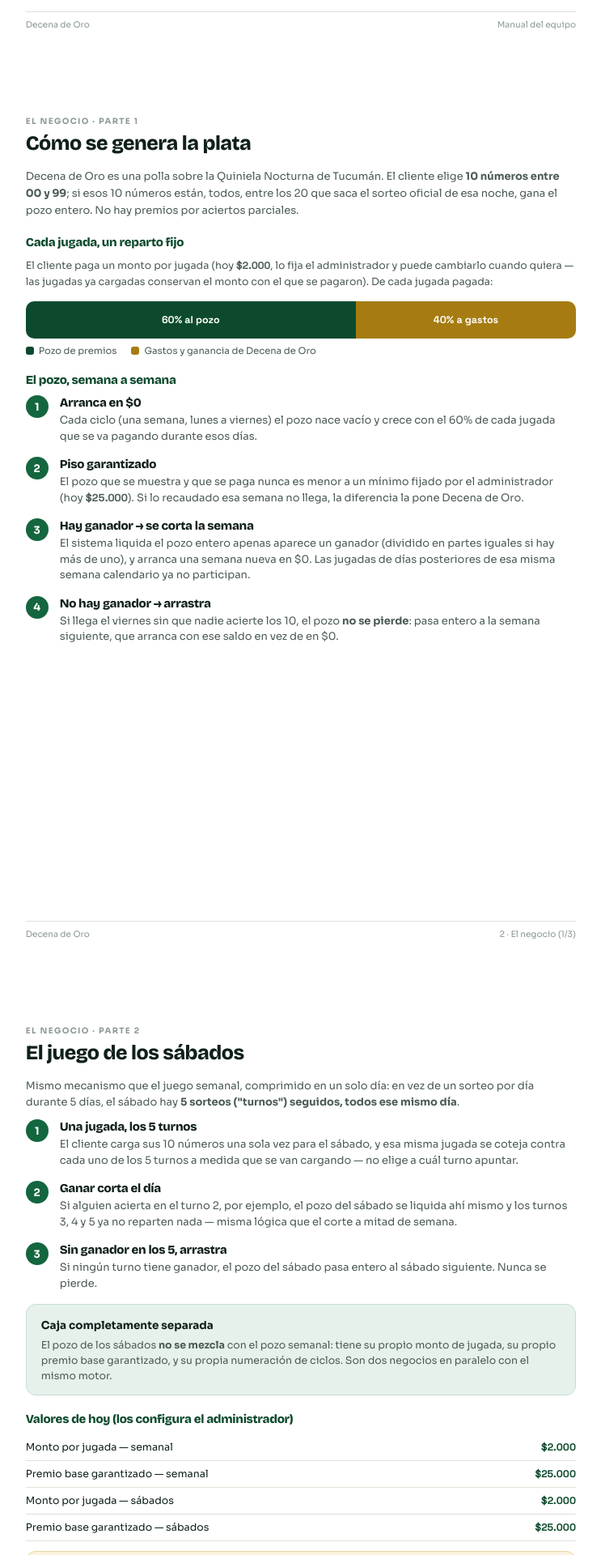
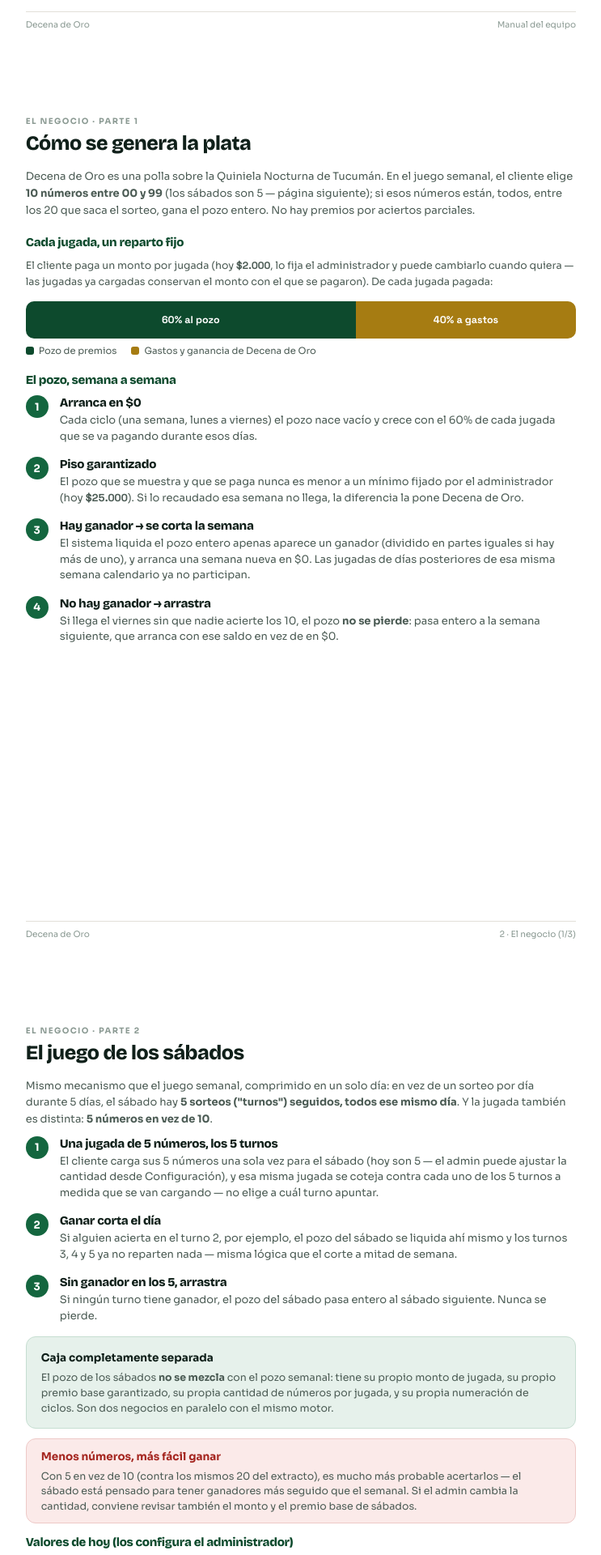
Before and after one commit to danqueve/polla, a PHP site: page /polla/doc/fuentes/manual-equipo.html in a window 1280 px wide. Shown: the part 1040-2960 px from the top of the page at 81% size, without its empty margins (25-768 px from the left). Run offline with PHP 8.4, Linux system fonts and the light colour scheme.

Commit message:
Jugadas de sabados: 5 numeros en vez de 10
El extracto de sabados sigue en 20 numeros (sin cambios); solo la
cantidad que elige el cliente por jugada baja a 5, con su propio
parametro (numeros_por_jugada_sabado) separado del semanal (10).
No hizo falta tocar el esquema: la cantidad nunca estuvo restringida
a nivel de fila, solo se validaba en PHP.

Se corrige ademas la guia de doc/fuentes/README.md: el flag
--virtual-time-budget rompe la generacion de PDF en documentos
grandes como manual-equipo.html.

Co-Authored-By: Claude Sonnet 5 <noreply@anthropic.com>

```diff
--- a/admin/configuracion/guardar.php
+++ b/admin/configuracion/guardar.php
@@ -15,6 +15,7 @@ $premioBaseSabado = trim($_POST['premio_base_sabado'] ?? '');
 $horarioSemanal   = trim($_POST['horario_limite_semanal'] ?? '');
 $horarioSabado    = trim($_POST['horario_limite_sabado'] ?? '');
 $comisionPorcentaje = trim($_POST['comision_jugada_porcentaje'] ?? '');
+$cantidadSabado      = trim($_POST['numeros_por_jugada_sabado'] ?? '');
 
 $old = [
     'monto_jugada'               => $monto,
@@ -24,6 +25,7 @@ $old = [
     'horario_limite_semanal'     => $horarioSemanal,
     'horario_limite_sabado'      => $horarioSabado,
     'comision_jugada_porcentaje' => $comisionPorcentaje,
+    'numeros_por_jugada_sabado'  => $cantidadSabado,
 ];
 
 try {
@@ -36,11 +38,13 @@ try {
     $configuracion->actualizarPremioBaseSabado($premioBaseSabado, $usuarioId);
     $configuracion->actualizarHorarios($horarioSemanal, $horarioSabado, $usuarioId);
     $configuracion->actualizarComisionJugadaPorcentaje($comisionPorcentaje, $usuarioId);
+    $configuracion->actualizarNumerosPorJugadaSabado($cantidadSabado, $usuarioId);
 
     setFlash('success',
         'Configuración actualizada: monto de jugada ' . formatPesos($monto)
         . ' · premio base ' . formatPesos($premioBase)
         . ' · sábados ' . formatPesos($montoSabado) . '/' . formatPesos($premioBaseSabado)
+        . ' (' . $cantidadSabado . ' números)'
         . ' · comisión ' . $comisionPorcentaje . '%.'
     );
 } catch (ValidacionException $e) {
--- a/doc/fuentes/manual-equipo.html
+++ b/doc/fuentes/manual-equipo.html
@@ -144,7 +144,7 @@ table.permisos td.centro { font-size: 14px; }
         <div style="text-align:center;margin-top:20px">
             <span class="chip-rol">🛡 Administrador</span>
             <span class="chip-rol">👤 Supervisor</span>
-            <span class="chip-rol oro">🔗 Vendedor</span>
+            <span class="chip-rol oro">💰 Vendedor</span>
         </div>
         <div style="text-align:center;margin-top:26px;color:rgba(255,255,255,.6);font-size:12px">
             Este manual marca con <span style="color:#f2d382;font-weight:700">★</span>
@@ -161,9 +161,10 @@ table.permisos td.centro { font-size: 14px; }
     <h2 class="titulo">Cómo se genera la plata</h2>
     <p style="color:#4b5b54;font-size:13px;line-height:1.6;margin-bottom:4px">
         Decena de Oro es una polla sobre la Quiniela Nocturna de Tucumán.
-        El cliente elige <b>10 números entre 00 y 99</b>; si esos 10 números
-        están, todos, entre los 20 que saca el sorteo oficial de esa noche,
-        gana el pozo entero. No hay premios por aciertos parciales.
+        En el juego semanal, el cliente elige <b>10 números entre 00 y 99</b>
+        (los sábados son 5 — página siguiente); si esos números están, todos,
+        entre los 20 que saca el sorteo, gana el pozo entero. No hay premios
+        por aciertos parciales.
     </p>
 
     <h3 class="sub">Cada jugada, un reparto fijo</h3>
@@ -217,14 +218,16 @@ table.permisos td.centro { font-size: 14px; }
     <p style="color:#4b5b54;font-size:13px;line-height:1.6;margin-bottom:10px">
         Mismo mecanismo que el juego semanal, comprimido en un solo día:
         en vez de un sorteo por día durante 5 días, el sábado hay
-        <b>5 sorteos ("turnos") seguidos, todos ese mismo día</b>.
+        <b>5 sorteos ("turnos") seguidos, todos ese mismo día</b>. Y la jugada
+        también es distinta: <b>5 números en vez de 10</b>.
     </p>
 
     <div class="paso">
         <div class="num">1</div>
-        <div><h3>Una jugada, los 5 turnos</h3><p>El cliente carga sus 10 números una sola vez para
-        el sábado, y esa misma jugada se coteja contra cada uno de los 5 turnos a medida
-        que se van cargando — no elige a cuál turno apuntar.</p></div>
+        <div><h3>Una jugada de 5 números, los 5 turnos</h3><p>El cliente carga sus 5 números una
+        sola vez para el sábado (hoy son 5 — el admin puede ajustar la cantidad desde
+        Configuración), y esa misma jugada se coteja contra cada uno de los 5 turnos a
+        medida que se van cargando — no elige a cuál turno apuntar.</p></div>
     </div>
     <div class="paso">
         <div class="num">2</div>
@@ -241,22 +244,41 @@ table.permisos td.centro { font-size: 14px; }
     <div class="tarjeta tarjeta-verde">
         <b class="tit">Caja completamente separada</b>
         <p>El pozo de los sábados <b>no se mezcla</b> con el pozo semanal: tiene su propio
-        monto de jugada, su propio premio base garantizado, y su propia numeración de
-        ciclos. Son dos negocios en paralelo con el mismo motor.</p>
+        monto de jugada, su propio premio base garantizado, su propia cantidad de
+        números por jugada, y su propia numeración de ciclos. Son dos negocios en
+        paralelo con el mismo motor.</p>
     </div>
 
-    <h3 class="sub">Valores de hoy (los configura el administrador)</h3>
-    <div class="dato-clave"><span>Monto por jugada — semanal</span><span class="val">$2.000</span></div>
-    <div class="dato-clave"><span>Premio base garantizado — semanal</span><span class="val">$25.000</span></div>
-    <div class="dato-clave"><span>Monto por jugada — sábados</span><span class="val">$2.000</span></div>
-    <div class="dato-clave"><span>Premio base garantizado — sábados</span><span class="val">$25.000</span></div>
+    <div class="tarjeta tarjeta-roja" style="padding:10px 18px">
+        <b class="tit" style="color:#a52620">Menos números, más fácil ganar</b>
+        <p>Con 5 en vez de 10 (contra los mismos 20 del extracto), es mucho más probable
+        acertarlos — el sábado está pensado para tener ganadores más seguido que el
+        semanal. Si el admin cambia la cantidad, conviene revisar también el monto y el
+        premio base de sábados.</p>
+    </div>
 
-    <div class="tarjeta tarjeta-oro">
+    <h3 class="sub" style="margin-top:14px">Valores de hoy (los configura el administrador)</h3>
+    <div class="credenciales" style="grid-template-columns:1fr 1fr">
+        <div class="credencial" style="text-align:left">
+            <div class="rol">Semanal</div>
+            <div class="campo">Números por jugada: <b class="cifra">10</b></div>
+            <div class="campo">Monto por jugada: <b class="cifra">$2.000</b></div>
+            <div class="campo">Premio base: <b class="cifra">$25.000</b></div>
+        </div>
+        <div class="credencial" style="text-align:left">
+            <div class="rol">Sábados</div>
+            <div class="campo">Números por jugada: <b class="cifra">5</b></div>
+            <div class="campo">Monto por jugada: <b class="cifra">$2.000</b></div>
+            <div class="campo">Premio base: <b class="cifra">$25.000</b></div>
+        </div>
+    </div>
+
+    <div class="tarjeta tarjeta-oro" style="padding:10px 18px">
         <b class="tit">Horario límite de carga</b>
         <p>Nadie puede cargar jugadas fuera de este horario — ni cliente, ni supervisor,
-        ni administrador. Semanal (lunes a viernes): hasta las <b>18:00</b>. Sábados:
-        hasta las <b>11:00</b> del mismo sábado. Sábado y domingo no tienen límite para
-        el juego semanal; el resto de la semana no tiene límite para el de sábados.</p>
+        ni administrador. Semanal: hasta las <b>18:00</b> (lunes a viernes). Sábados:
+        hasta las <b>11:00</b> del mismo sábado. Fuera de esos días, cada juego queda
+        sin límite.</p>
     </div>
     <div class="pie"><span>Decena de Oro</span><span>3 · El negocio (2/3)</span></div>
 </section>
@@ -423,18 +445,20 @@ table.permisos td.centro { font-size: 14px; }
     <div class="paso">
         <div class="num">1</div>
         <div><h3>Elegí la modalidad</h3><p>Arriba del formulario de carga hay dos pestañas:
-        <b>Semanal</b> y <b>Sábados</b>. Cambia el monto, el ciclo al que entra la jugada, y
-        si está dentro de horario para cargar.</p></div>
+        <b>Semanal</b> y <b>Sábados</b>. Cambia el monto, el ciclo al que entra la jugada, la
+        cantidad de números a cargar (10 semanal, 5 sábados), y si está dentro de horario
+        para cargar.</p></div>
     </div>
     <div class="paso">
         <div class="num">2</div>
-        <div><h3>Elegí el cliente y cargá los 10 números</h3><p>Buscalo por nombre, DNI o
-        número de cliente. Los 10 números van distintos, entre 00 y 99.</p></div>
+        <div><h3>Elegí el cliente y cargá los números</h3><p>Buscalo por nombre, DNI o número
+        de cliente. Los números van distintos entre sí, entre 00 y 99 — el formulario ya
+        muestra la cantidad justa de casillas según la modalidad elegida.</p></div>
     </div>
     <div class="paso">
         <div class="num">3</div>
         <div><h3>¿Paga por varias de una?</h3><p>Tocá <b>"Agregar otra jugada"</b> para sumar
-        otro set de 10 números a la misma operación. Todas quedan asociadas al mismo
+        otro set de números a la misma operación. Todas quedan asociadas al mismo
         cliente y al ciclo activo, cada una con su propio importe.</p></div>
     </div>
     <div class="paso">
@@ -521,9 +545,9 @@ table.permisos td.centro { font-size: 14px; }
     </div>
     <div class="paso">
         <div class="num">2</div>
-        <div><h3>El cotejo es automático</h3><p>Al guardar, el sistema compara los 10 números
-        de cada jugada activa del ciclo contra los 20 del sorteo. No hace falta revisar
-        jugada por jugada.</p></div>
+        <div><h3>El cotejo es automático</h3><p>Al guardar, el sistema compara los números de
+        cada jugada activa del ciclo contra los 20 del sorteo. No hace falta revisar jugada
+        por jugada.</p></div>
     </div>
 
     <h3 class="sub">Juego de sábados</h3>
@@ -666,6 +690,7 @@ table.permisos td.centro { font-size: 14px; }
 
     <div class="item-check"><span class="check">✓</span> Monto de la jugada — semanal y sábados, por separado</div>
     <div class="item-check"><span class="check">✓</span> Premio base garantizado — semanal y sábados, por separado</div>
+    <div class="item-check"><span class="check">✓</span> Cantidad de números por jugada de sábados (hoy 5; el semanal es fijo en 10)</div>
     <div class="item-check"><span class="check">✓</span> Horario límite de carga — semanal (18:00) y sábados (11:00)</div>
     <div class="item-check"><span class="check">✓</span> Porcentaje de comisión por referidos (global, para vendedores y supervisores)</div>
 
--- a/src/Services/SolicitudService.php
+++ b/src/Services/SolicitudService.php
@@ -140,7 +140,7 @@ class SolicitudService
         $errores          = [];
         foreach (array_values($listasDeNumeros) as $i => $crudos) {
             try {
-                $numerosPorJugada[] = $this->jugadas->validarNumeros($crudos);
+                $numerosPorJugada[] = $this->jugadas->validarNumeros($crudos, $tipoJuego);
             } catch (ValidacionException $e) {
                 $prefijo = count($listasDeNumeros) > 1 ? 'Jugada ' . ($i + 1) . ': ' : '';
                 foreach ($e->errores() as $error) {
```
Also changed, not shown: admin/configuracion/index.php (+27 -0 lines), admin/jugadas/nueva.php (+9 -7 lines), db/migrations/2026-09-11_numeros_por_jugada_sabado.sql (added, +19 -0 lines), especificacion-decena-de-oro.md (+3 -2 lines), portal/jugar.php (+5 -4 lines), src/Services/ConfiguracionService.php (+11 -0 lines), src/Services/JugadaService.php (+8 -4 lines), src/Services/ParametroService.php (+19 -0 lines), doc/fuentes/README.md, 1 other file.
